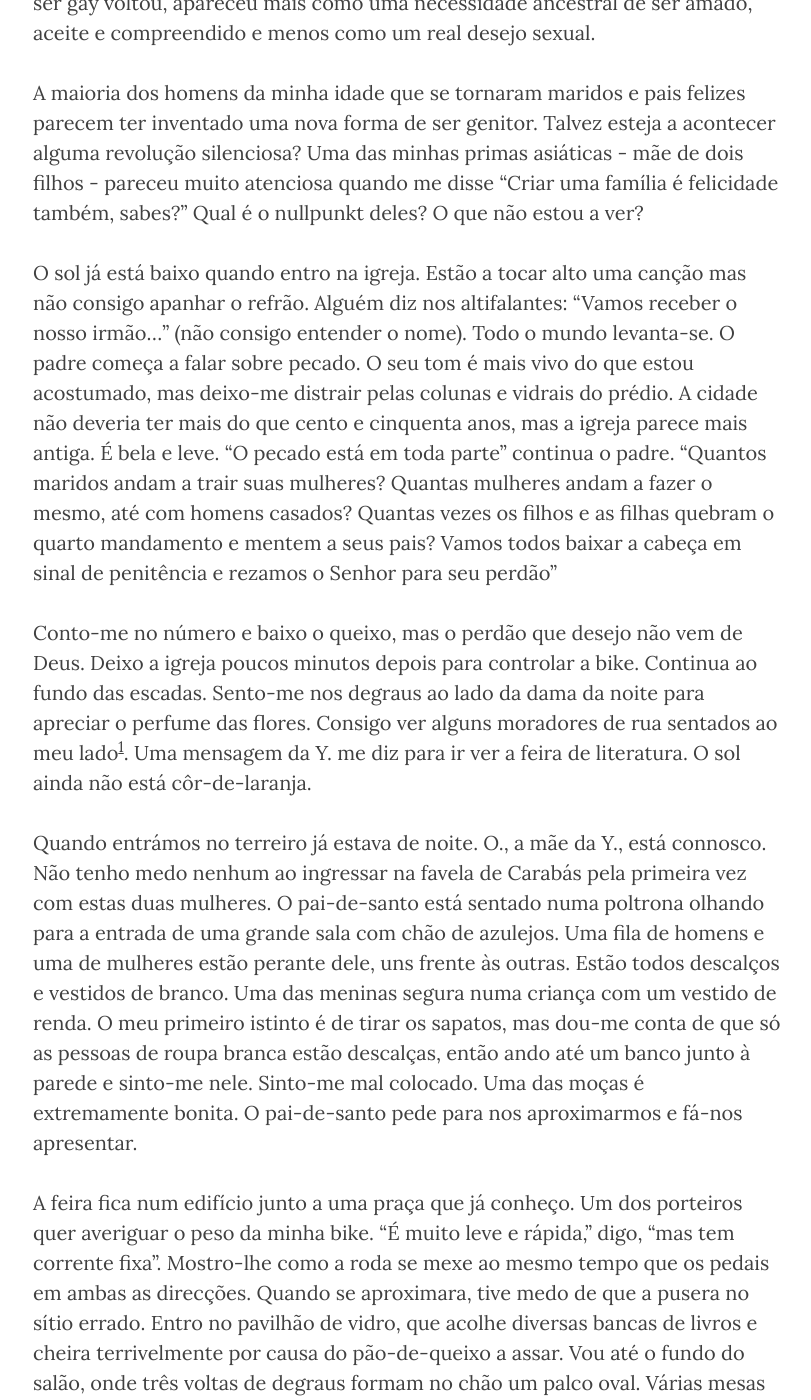
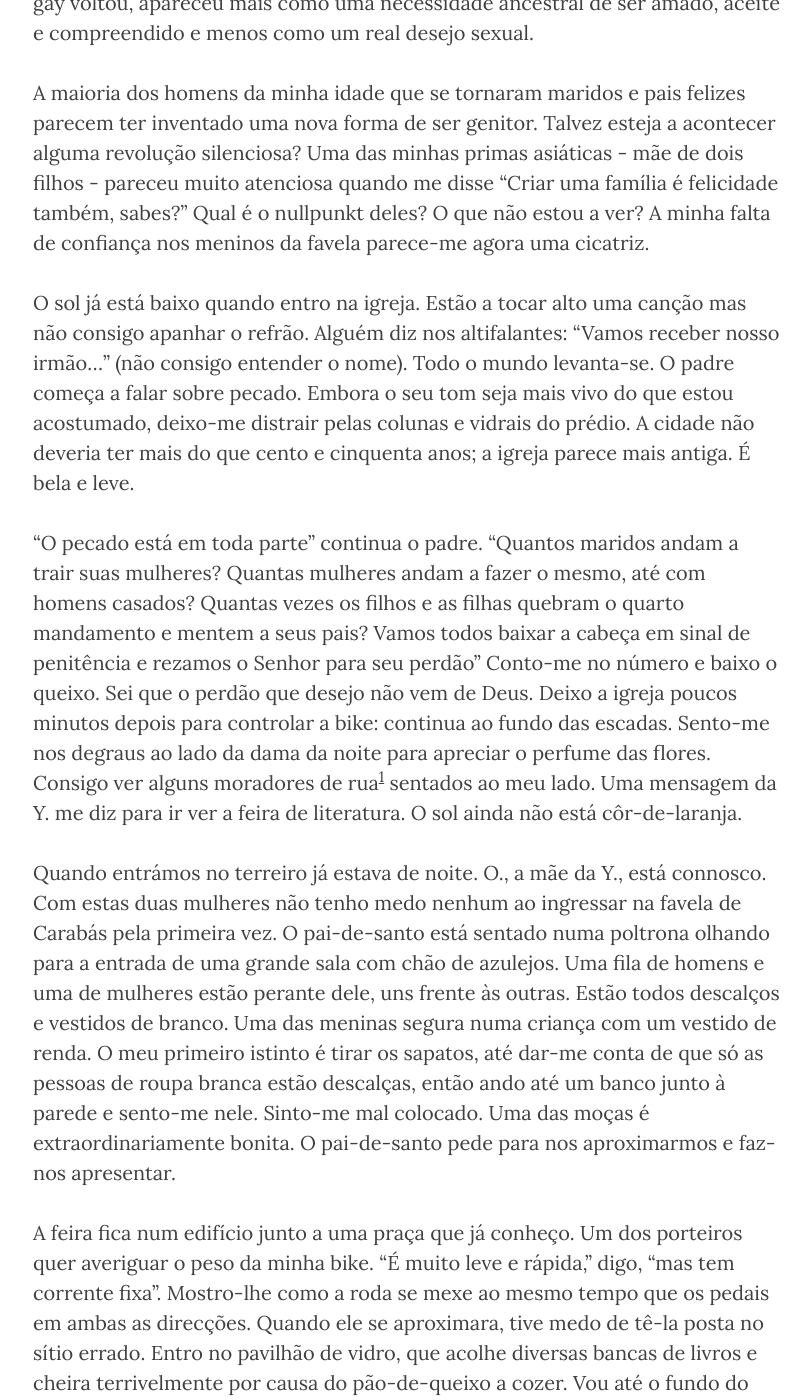
Before and after one commit to Vysybyl/qarabas, a Jekyll site: the page built from _posts/2017-09-17-honor-thy-father-pt.md, in a window 1280 px wide and 1400 px high, scrolled down 1678 px. Shown: the whole window, without its empty margins (232-1043 px from the left). Built offline with Jekyll 4.4.1, drawn with Linux system fonts in a browser that asks for light colours; nearby versions of some CDN libraries; some of the changed text lies outside the part shown.

Commit message:
reviewed htf pt

```diff
--- a/_posts/2017-09-17-honor-thy-father-pt.md
+++ b/_posts/2017-09-17-honor-thy-father-pt.md
@@ -8,38 +8,39 @@ date:       2017-09-17 12:00:00
 header-img: "img/call.jpg"
 ---
 
-A minha bike pode levar-me a todo sítio mas ainda não consegui apanhar o pôr-do-sol.
+A minha bike pode levar-me para qualquer sítio mas ainda não consegui apanhar o pôr-do-sol.
 
-No outro dia estava à espera da Y. no carro dela. Uns meninos esgueiraram-se da favela e começaram a brincar à volta do carro. Saí e encostei-me nele, cruzando os braços e fitando a lua que engrandescia. Não conseguia entender o sotaque deles. O sol já se posera. Sorri enquanto uma parte de mim ainda desconfiava da actividade deles. Fiquei envergonhado e não os olhei directamente. O barulho deles cresceu.
+No outro dia estava à espera da Y. no carro dela. Uns meninos esgueiraram-se da favela e começaram a brincar à volta do carro. Saí e encostei-me nele, cruzando os braços e fitando a lua que engrandescia. Não conseguia entender o sotaque deles. O sol já se posera. Sorri enquanto uma parte de mim ainda desconfiava da actividade deles. Fiquei envergonhado e não os olhei directamente. O barulho cresceu.
 
-De repente a Y. está do outro lado do carro, falando com um velho baixo acerca da beleza da noite. Ele renova o convite: "Venham no próximo sábado!" Entramos no carro. A Y. é deliciada e exclama "Meu Deus!" Dou-me conta que está a fixar algo pela minha janela. Pela primeira vez vejo um cavalo branco lotado de crianças a passar a poucos braços de mim. "Estás cego?" perguntam-me a Y. e a minha mente ao mesmo tempo. A lua brilha e o velho sumiu.
+De repente a Y. está do outro lado do carro, falando com um velho baixo acerca da beleza da noite. Ele renova o convite: "Venham no próximo sábado!" Entramos no carro. A Y. é deliciada e exclama "Meu Deus!" Dou-me conta que está a fixar algo pela minha janela. Pela primeira vez vejo um cavalo branco lotado de crianças a passar a pouca distância de mim. "Estás cego?" perguntam-me a Y. e a minha mente ao mesmo tempo. A lua brilha e o velho sumiu.
 
 A minha bike é leve e rápida. Durante o dia é branca, mas à noite os meus olhos veem prata.
 
-Consegui pedalar até a igreja azul no cruzamento de cinco estradas que descobri uns dias atrás. Acordei a lembrar-me a sólida semente de medo que dessepultei na noite anterior, pouco antes de adormecer. Imaginei-a como duas pequenas pedras, uma ao lado da outra sem se tocar. Na visão, reconheci uma delas como a minha relação com a mulher que me ama. A outra é mais indistinta. Sonhei-a como uma mulher que ainda não conheço. A minha mente arfou um grande "Não!", o estômago torceu-se e acordei.
+Consegui pedalar até a igreja azul no cruzamento de cinco estradas que descobri há uns dias atrás. Acordei a lembrar-me a sólida semente de medo que dessepultara na noite anterior, pouco antes de adormecer. Imaginei-a como duas pequenas pedras, uma ao lado da outra sem se tocar. Na visão, reconheci uma delas como a minha relação com a mulher que me ama. A outra é mais indistinta. Sonhei-a como uma mulher que ainda não conheço. A minha mente arfou um grande "Não!", o estômago torceu-se e acordei.
 
-Não sei dizer se o meu actual medo do compromisso seja apenas um subproduto das minhas histórias pessoáis e familiares ou o indício de uma chamada mais profunda. Ao percorrer a minha árvore genealógica encontro incompreensão, mentiras, medos, traição, alcolismo, filhos não reconhecidos, volência física e verbal, todos firmemente aninhados dentro das relações da minha linhagem. Já não sonho no nullpunkt e sei que não é esta a maneira de olhara para as coisas na América Latina, mas não posso evitar de considerar isto tudo. Estou também consciente que o meu desejo pré-programado para casar e criar uma família vem de longe através do sangue e da TV. A cada vez que o medo adolescencial de ser gay voltou, apareceu mais como uma necessidade ancestral de ser amado, aceite e compreendido e menos como um real desejo sexual.
+Não sei dizer se o meu actual medo do compromisso seja apenas um subproduto das minhas histórias pessoáis e familiares ou o indício de uma chamada mais profunda. Ao percorrer a minha árvore genealógica encontro incompreensão, mentiras, medos, traição, alcolismo, filhos não reconhecidos, volência física e verbal, todos firmemente aninhados dentro das relações da minha linhagem. Já não sonho no nullpunkt e sei que não é esta a maneira de encarar as coisas na América Latina, mas não posso evitar de considerar isto tudo. Estou também consciente de que o meu desejo pré-programado para casar e criar família vem de longe através do sangue e da TV. A cada vez que o medo adolescente de ser gay voltou, apareceu mais como uma necessidade ancestral de ser amado, aceite e compreendido e menos como um real desejo sexual.
 
-A maioria dos homens da minha idade que se tornaram maridos e pais felizes parecem ter inventado uma nova forma de ser genitor. Talvez esteja a acontecer alguma revolução silenciosa? Uma das minhas primas asiáticas - mãe de dois filhos - pareceu muito atenciosa quando me disse "Criar uma família é felicidade também, sabes?" Qual é o nullpunkt deles? O que não estou a ver?
+A maioria dos homens da minha idade que se tornaram maridos e pais felizes parecem ter inventado uma nova forma de ser genitor. Talvez esteja a acontecer alguma revolução silenciosa? Uma das minhas primas asiáticas - mãe de dois filhos - pareceu muito atenciosa quando me disse "Criar uma família é felicidade também, sabes?" Qual é o nullpunkt deles? O que não estou a ver? A minha falta de confiança nos meninos da favela parece-me agora uma cicatriz.
 
-O sol já está baixo quando entro na igreja. Estão a tocar alto uma canção mas não consigo apanhar o refrão. Alguém diz nos altifalantes: "Vamos receber o nosso irmão..." (não consigo entender o nome). Todo o mundo levanta-se. O padre começa a falar sobre pecado. O seu tom é mais vivo do que estou acostumado, mas deixo-me distrair pelas colunas e vidrais do prédio. A cidade não deveria ter mais do que cento e cinquenta anos, mas a igreja parece mais antiga. É bela e leve. "O pecado está em toda parte" continua o padre. "Quantos maridos andam a trair suas mulheres? Quantas mulheres andam a fazer o mesmo, até com homens casados? Quantas vezes os filhos e as filhas quebram o quarto mandamento e mentem a seus pais? Vamos todos baixar a cabeça em sinal de penitência e rezamos o Senhor para seu perdão"
+O sol já está baixo quando entro na igreja. Estão a tocar alto uma canção mas não consigo apanhar o refrão. Alguém diz nos altifalantes: "Vamos receber nosso irmão..." (não consigo entender o nome). Todo o mundo levanta-se. O padre começa a falar sobre pecado. Embora o seu tom seja mais vivo do que estou acostumado, deixo-me distrair pelas colunas e vidrais do prédio. A cidade não deveria ter mais do que cento e cinquenta anos; a igreja parece mais antiga. É bela e leve.
 
-Conto-me no número e baixo o queixo, mas o perdão que desejo não vem de Deus. Deixo a igreja poucos minutos depois para controlar a bike. Continua ao fundo das escadas. Sento-me nos degraus ao lado da dama da noite para apreciar o perfume das flores. Consigo ver alguns moradores de rua sentados ao meu lado[^homeless]. Uma mensagem da Y. me diz para ir ver a feira de literatura. O sol ainda não está côr-de-laranja.
+"O pecado está em toda parte" continua o padre. "Quantos maridos andam a trair suas mulheres? Quantas mulheres andam a fazer o mesmo, até com homens casados? Quantas vezes os filhos e as filhas quebram o quarto mandamento e mentem a seus pais? Vamos todos baixar a cabeça em sinal de penitência e rezamos o Senhor para seu perdão"
+Conto-me no número e baixo o queixo. Sei que o perdão que desejo não vem de Deus. Deixo a igreja poucos minutos depois para controlar a bike: continua ao fundo das escadas. Sento-me nos degraus ao lado da dama da noite para apreciar o perfume das flores. Consigo ver alguns moradores de rua[^homeless] sentados ao meu lado. Uma mensagem da Y. me diz para ir ver a feira de literatura. O sol ainda não está côr-de-laranja.
 
-Quando entrámos no terreiro já estava de noite. O., a mãe da Y., está connosco. Não tenho medo nenhum ao ingressar na favela de Carabás pela primeira vez com estas duas mulheres. O pai-de-santo está sentado numa poltrona olhando para a entrada de uma grande sala com chão de azulejos. Uma fila de homens e uma de mulheres estão perante dele, uns frente às outras. Estão todos descalços e vestidos de branco. Uma das meninas segura numa criança com um vestido de renda. O meu primeiro istinto é de tirar os sapatos, mas dou-me conta de que só as pessoas de roupa branca estão descalças, então ando até um banco junto à parede e sinto-me nele. Sinto-me mal colocado. Uma das moças é extremamente bonita. O pai-de-santo pede para nos aproximarmos e fá-nos apresentar.
+Quando entrámos no terreiro já estava de noite. O., a mãe da Y., está connosco. Com estas duas mulheres não tenho medo nenhum ao ingressar na favela de Carabás pela primeira vez. O pai-de-santo está sentado numa poltrona olhando para a entrada de uma grande sala com chão de azulejos. Uma fila de homens e uma de mulheres estão perante dele, uns frente às outras. Estão todos descalços e vestidos de branco. Uma das meninas segura numa criança com um vestido de renda. O meu primeiro istinto é tirar os sapatos, até dar-me conta de que só as pessoas de roupa branca estão descalças, então ando até um banco junto à parede e sento-me nele. Sinto-me mal colocado. Uma das moças é extraordinariamente bonita. O pai-de-santo pede para nos aproximarmos e faz-nos apresentar.
 
-A feira fica num edifício junto a uma praça que já conheço. Um dos porteiros quer averiguar o peso da minha bike. "É muito leve e rápida," digo, "mas tem corrente fixa". Mostro-lhe como a roda se mexe ao mesmo tempo que os pedais em ambas as direcções. Quando se aproximara, tive medo de que a pusera no sítio errado. Entro no pavilhão de vidro, que acolhe diversas bancas de livros e cheira terrivelmente por causa do pão-de-queixo a assar. Vou até o fundo do salão, onde três voltas de degraus formam no chão um palco oval. Várias mesas enchem o espaço, com uns poucos livros em cada uma delas. Os livros na mesma mesa têm a mesma cor. Algumas mesas têm umas pessoas. Folheio um livro sobre desenvolvimento sustentável no Brasil. Pouso-o e vou até uma outra mesa. Pego noutro, abro-o e leio.
+A feira fica num edifício junto a uma praça que já conheço. Um dos porteiros quer averiguar o peso da minha bike. "É muito leve e rápida," digo, "mas tem corrente fixa". Mostro-lhe como a roda se mexe ao mesmo tempo que os pedais em ambas as direcções. Quando ele se aproximara, tive medo de tê-la posta no sítio errado. Entro no pavilhão de vidro, que acolhe diversas bancas de livros e cheira terrivelmente por causa do pão-de-queixo a cozer. Vou até o fundo do salão, onde três voltas de degraus cavam no chão um palco oval. Várias mesas enchem o espaço, com uns poucos livros em cada uma delas. Os livros na mesma mesa partilham a mesma cor. Algumas mesas têm umas pessoas. Folheio um livro sobre desenvolvimento sustentável no Brasil. Pouso-o e vou até uma outra mesa. Pego noutro, abro-o e leio.
 
-A cerimónia continua por várias horas. As vozes e os três tambores no canto param brevemente apenas entre as canções. Primeiro, o pai-de-santo dança à frente dos moços e transforma-se. Dão-lhe logo outras roupas, um lençol comprido e colorido que lhe é enrolado várias vezes à volta da cintura e do peito e recai em duas caudas compridas. Os seus pés gentís conhecem bem a terra. Ao chamar uma nova canção, dança outra vez em pequenos passos à frente dos moços. Toca e transforma cada um deles. Eles lançam barulhos estranhos. Os seus corpos ficam rijos, tremem e dobram-se para tocar no chão. As suas vozes mudam e começam a dançar.
+A cerimónia continua por várias horas. As vozes e os três tambores no canto param brevemente apenas entre as canções. Primeiro, o pai-de-santo dança à frente dos moços e transforma-se. Dão-lhe logo outras roupas, um lençol comprido e colorido que lhe é enrolado várias vezes à volta da cintura e do peito e recai em duas longas caudas. Os seus pés gentís conhecem bem a terra. Ao chamar uma nova canção, dança outra vez em pequenos passos à frente dos moços. Toca e transforma cada um deles. Eles lançam barulhos estranhos. Os seus corpos ficam rijos, tremem e dobram-se para tocar no chão. As suas vozes mudam e começam a dançar.
 O pai-de-santo está a transformar as moças. As figuras parecem acordar do sono. Reconhecem-se uns aos outros e trocam abraços e cumprimentos. À nossa frente está a se formar uma festa.
 
-Por um tempo, o pessoal de branco desaparece na outra sala para depois voltar com um novo visual: uma saia colorida, um chapéu, jóias, charutos, cigarros e bebidas. Cada figura tem uns enfeites distintivos. Um moço alto e magro com um colar pesado e uma saia preta roda sem verter uma só gota de vinho do seu copo. Um tipo gigantesco que fuma um charuto com a extremidade acesa dentro da boca vem cumprimentar-nos. A sua voz é rouca e tem um sombreiro puxado por cima dos olhos. Acho-o extremamente amigável e divertido. Oferece-nos da cachaça que está a beber: o líquido foi servido em meia casca de côco e para o passar ele põe-no no chão. Para o devolver tenho que o pôr junto ao meu pé esquerdo. Ele levanta-o.
+Por um tempo, o pessoal de branco desaparece na outra sala para voltar com um novo visual: uma saia colorida, um chapéu, jóias, charutos, cigarros e bebidas. Cada figura tem uns enfeites distintivos. Um moço alto e magro com um colar pesado e uma saia preta roda sem verter uma só gota de vinho do seu copo. Um tipo gigantesco que fuma um charuto com a extremidade acesa dentro da boca vem cumprimentar-nos. A sua voz é rouca e tem um sombreiro puxado por cima dos olhos. Acho-o extremamente amigável e divertido. Oferece-nos da cachaça que está a beber: o líquido foi servido em meia casca de côco e para o passar ele põe-no no chão. O licor tem qualidade e o gole de álcool que trago amacia-me a garganta. Para devolver a taça tenho que a pôr junto ao meu pé esquerdo. Ele levanta-a e sussura algo no meu ouvido: "A esquerda é o lado de..."
 
-Várias figuras vêm cumprimentar-nos. Uns apertam-nos as mãos, outros dão-nos abraços. Os restantes conversam entre si e com as poucas outras pessoas presentes, dançam e cantam. A voz na minha cabeça que analiza o evento de um ponto de vista psicológico não me incomoda demasiado. Num certo momento a minha coluna é esticada e eu olho ao meu redor durante algum tempo com olhos novos. Há um altar no meio da sala. Outro à minha esquerda. A música está alta o suficiente para cobrir as colunas das outras casas de Carabás.
+Várias figuras vêm cumprimentar-nos. Uns apertam-nos as mãos, outros dão-nos abraços. Os restantes conversam entre si e com as poucas outras pessoas presentes, dançam e cantam. A voz na minha cabeça que analiza o evento de um ponto de vista psicológico não me incomoda demasiado. Num certo momento a minha coluna é esticada e eu vejo durante algum tempo com olhos novos. Há um altar no meio da sala. Outro à minha esquerda. A música está alta o suficiente para cobrir as colunas das outras casas de Carabás.
 Depois de alguns minutos sinto-me exausto e quero água. Recaio em mim mesmo e quero dormir. Y. está ao meu lado, logo seguro na mão dela. O pai-de-santo nos manda chamar do quarto interior. Chegou a nossa vez.
 
 *Aqui vai um alerta: não leia, caso não esteja disposto a correr um sério risco*
 
-A primeira linha que leio é suficiente. Sorrio para o homem e digo: "Posso conversar com você?"
+A primeira linha do livro é suficiente. Sorrio para o homem e digo: "Posso conversar com você?"
 
-[^homeless]: Os sem-abrigos em português do Brasil sao moradores de rua
+[^homeless]: Os sem-abrigos em português do Brasil sao moradores de rua.
```
